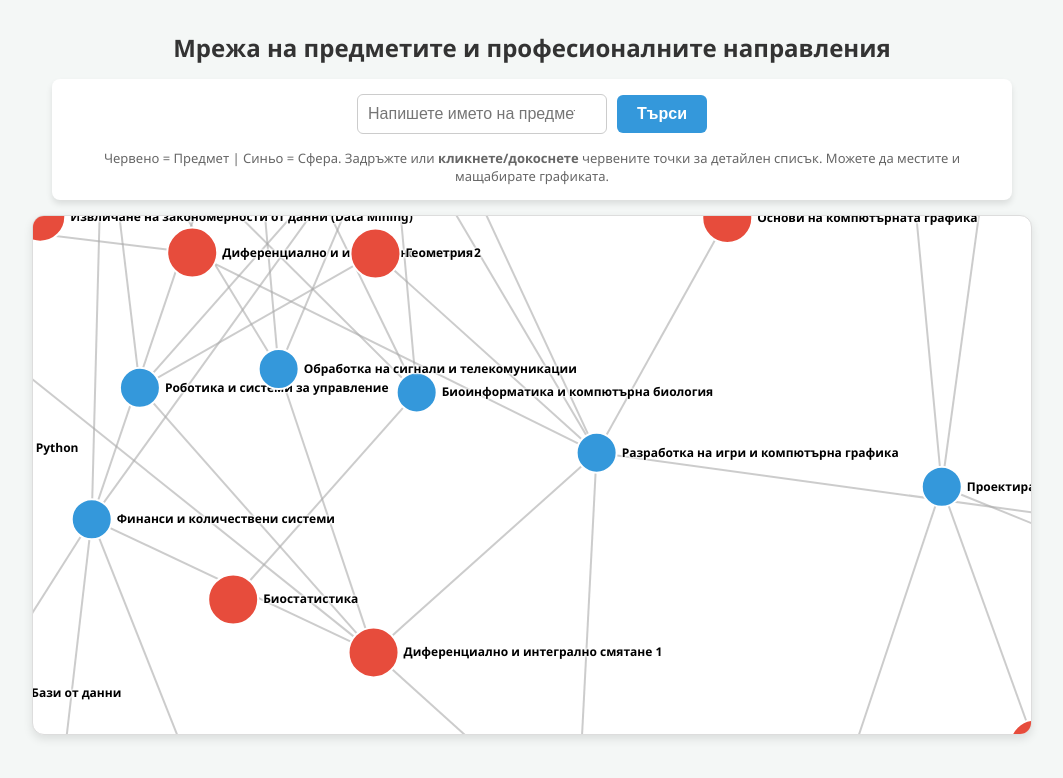
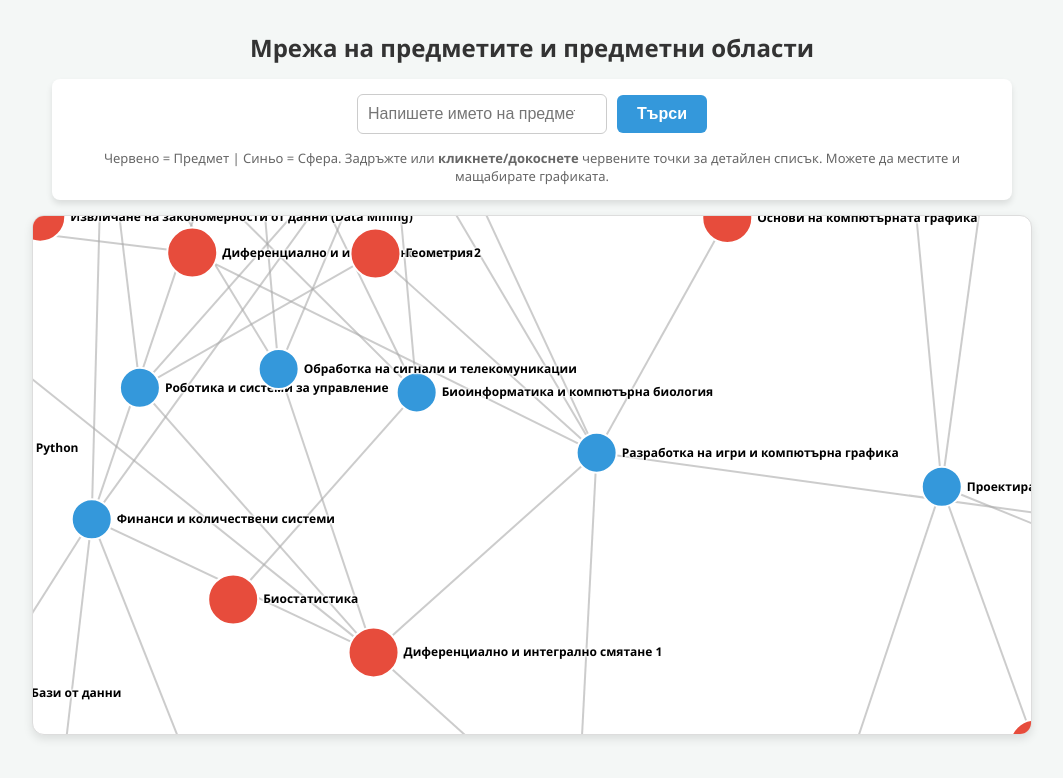
Before and after one commit to tkostadinov004/subject-graph, a plain HTML site: page index.html in a window 1280 px wide. Shown: the whole page, without its empty margins (108-1171 px from the left). Drawn offline with nearby package versions, Linux system fonts and the light colour scheme.

Commit message:
title fix

```diff
--- a/index.html
+++ b/index.html
@@ -3,12 +3,12 @@
   <head>
     <meta charset="UTF-8" />
     <meta name="viewport" content="width=device-width, initial-scale=1.0" />
-    <title>Интерактивна мрежа на предметите и професионални направления</title>
+    <title>Интерактивна мрежа на предметите и предметни области</title>
     <script src="https://d3js.org/d3.v7.min.js"></script>
     <link rel="stylesheet" href="style.css" />
   </head>
   <body>
-    <h1>Мрежа на предметите и професионалните направления</h1>
+    <h1>Мрежа на предметите и предметни области</h1>
     <div class="controls">
         <div class="control-group">
             <input type="text" id="searchInput" list="subject-list" placeholder="Напишете името на предмета..." />
```
